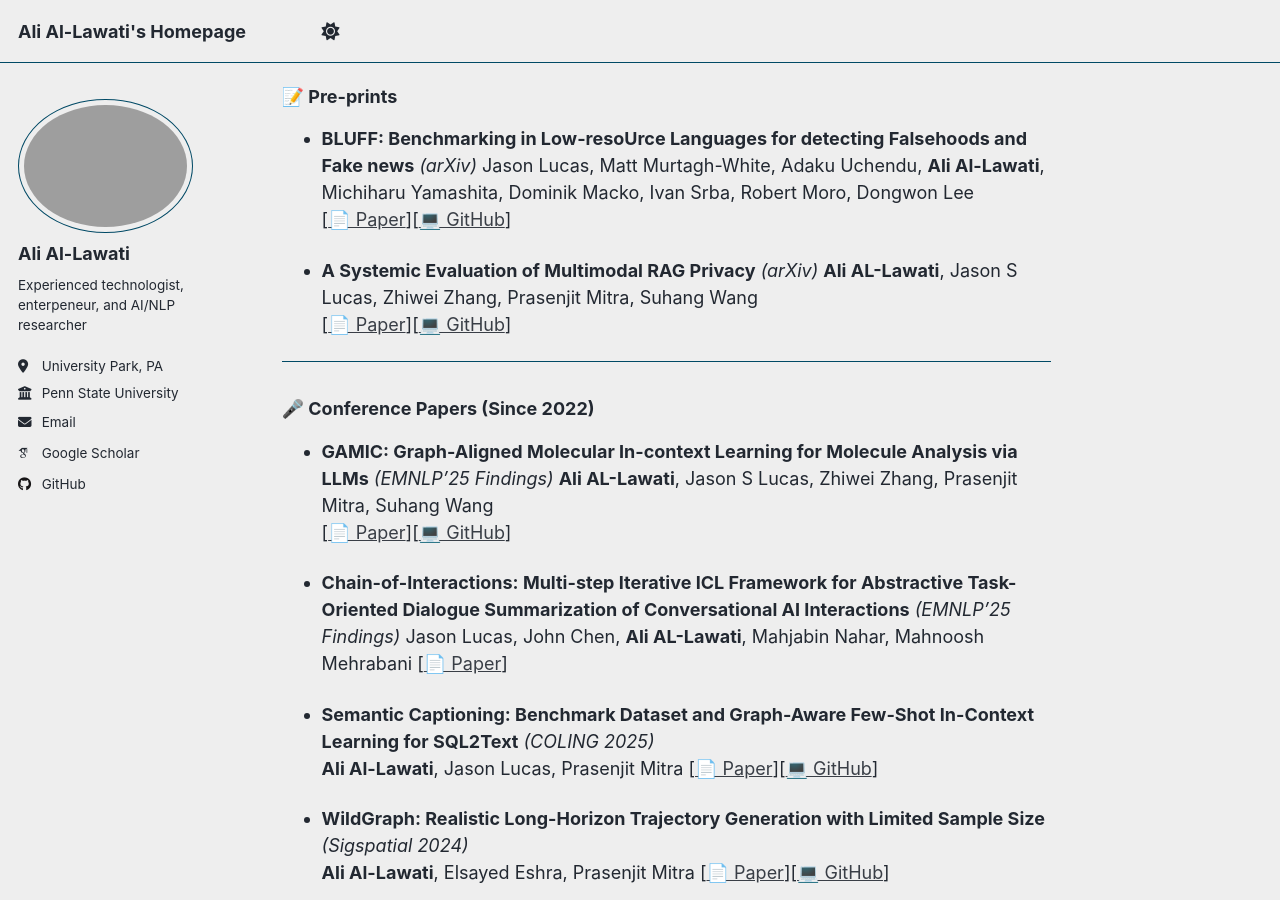
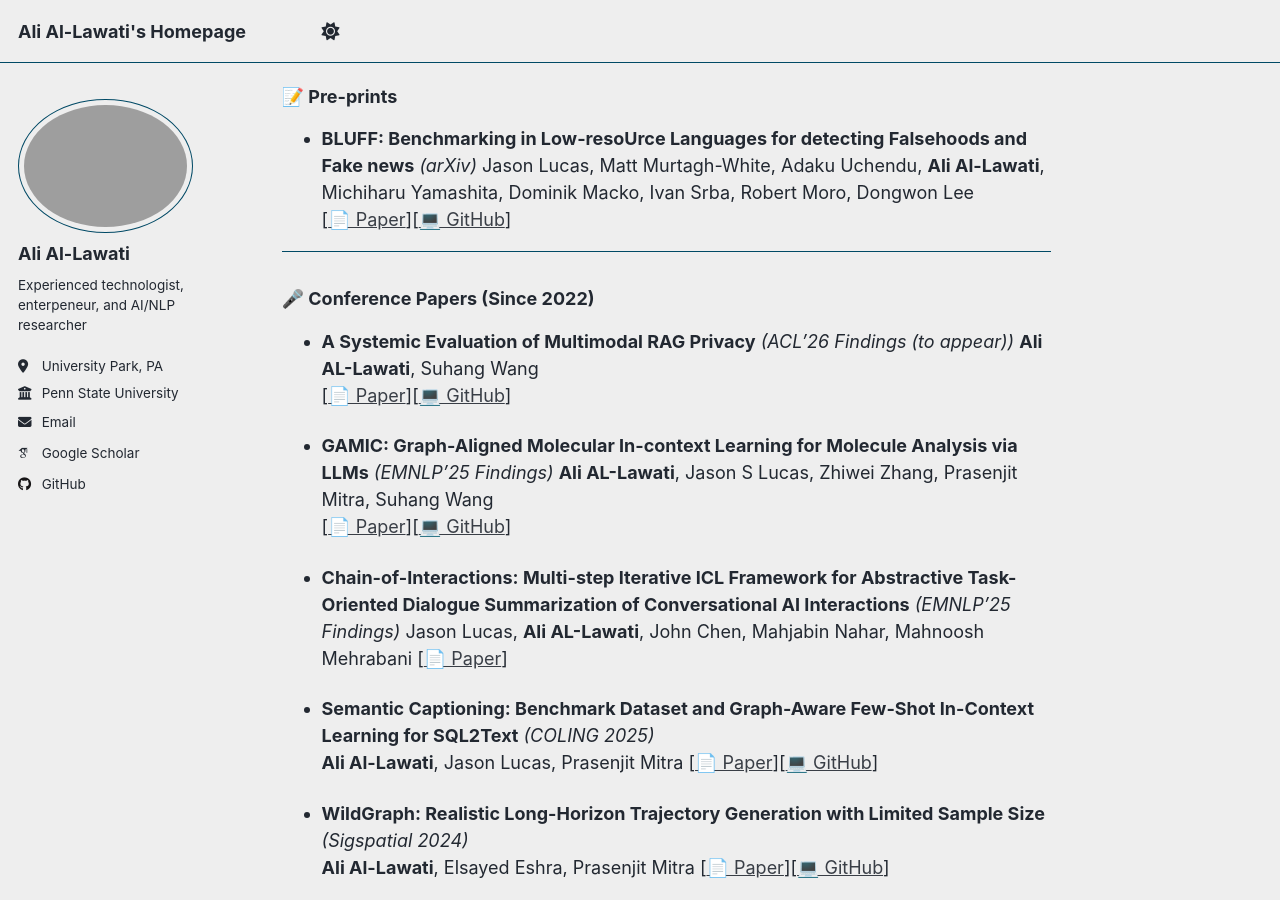
Before and after one commit to aliwister/aliwister.github.io, a Jekyll site: the page built from _pages/about.md, in a window 1280 px wide and 900 px high, scrolled down 1313 px. Built offline with Jekyll 4.4.1, drawn with Linux system fonts in a browser that asks for light colours; some web fonts are replaced; a script that is not in the unit is left out.

Commit message:
acl'26+1

```diff
--- a/_pages/about.md
+++ b/_pages/about.md
@@ -45,21 +45,19 @@ Please reach out to aha112 at psu dot edu for research collaboration.
    Jason Lucas, Matt Murtagh-White, Adaku Uchendu, **Ali Al-Lawati**, Michiharu Yamashita, Dominik Macko, Ivan Srba, Robert Moro, Dongwon Lee
    [[📄 Paper](https://arxiv.org/abs/2603.00634)][[💻 GitHub](https://jsl5710.github.io/BLUFF)]
 
-
-+ **A Systemic Evaluation of Multimodal RAG Privacy** *(arXiv)*
-   **Ali AL-Lawati**, Jason S Lucas, Zhiwei Zhang, Prasenjit Mitra, Suhang Wang
-   [[📄 Paper](https://arxiv.org/abs/2601.17644)][[💻 GitHub](https://github.com/aliwister/mrag-attack-eval)]
-
 ---
 
 ### 🎤 Conference Papers (Since 2022)
++ **A Systemic Evaluation of Multimodal RAG Privacy** *(ACL'26 Findings (to appear))*
+   **Ali AL-Lawati**, Suhang Wang
+   [[📄 Paper](https://arxiv.org/abs/2601.17644)][[💻 GitHub](https://github.com/aliwister/mrag-attack-eval)]
 
 + **GAMIC: Graph-Aligned Molecular In-context Learning for Molecule Analysis via LLMs** *(EMNLP'25 Findings)*
    **Ali AL-Lawati**, Jason S Lucas, Zhiwei Zhang, Prasenjit Mitra, Suhang Wang
    [[📄 Paper](https://aclanthology.org/2025.findings-emnlp.996)][[💻 GitHub](https://github.com/aliwister/mol-icl)]
 
 + **Chain-of-Interactions: Multi-step Iterative ICL Framework for Abstractive Task-Oriented Dialogue Summarization of Conversational AI Interactions** *(EMNLP'25 Findings)*
-   Jason Lucas, John Chen, **Ali AL-Lawati**, Mahjabin Nahar, Mahnoosh Mehrabani
+   Jason Lucas, **Ali AL-Lawati**, John Chen, Mahjabin Nahar, Mahnoosh Mehrabani
    [[📄 Paper](https://aclanthology.org/2025.findings-emnlp.191)]
 
 + **Semantic Captioning: Benchmark Dataset and Graph-Aware Few-Shot In-Context Learning for SQL2Text** *(COLING 2025)*
```
